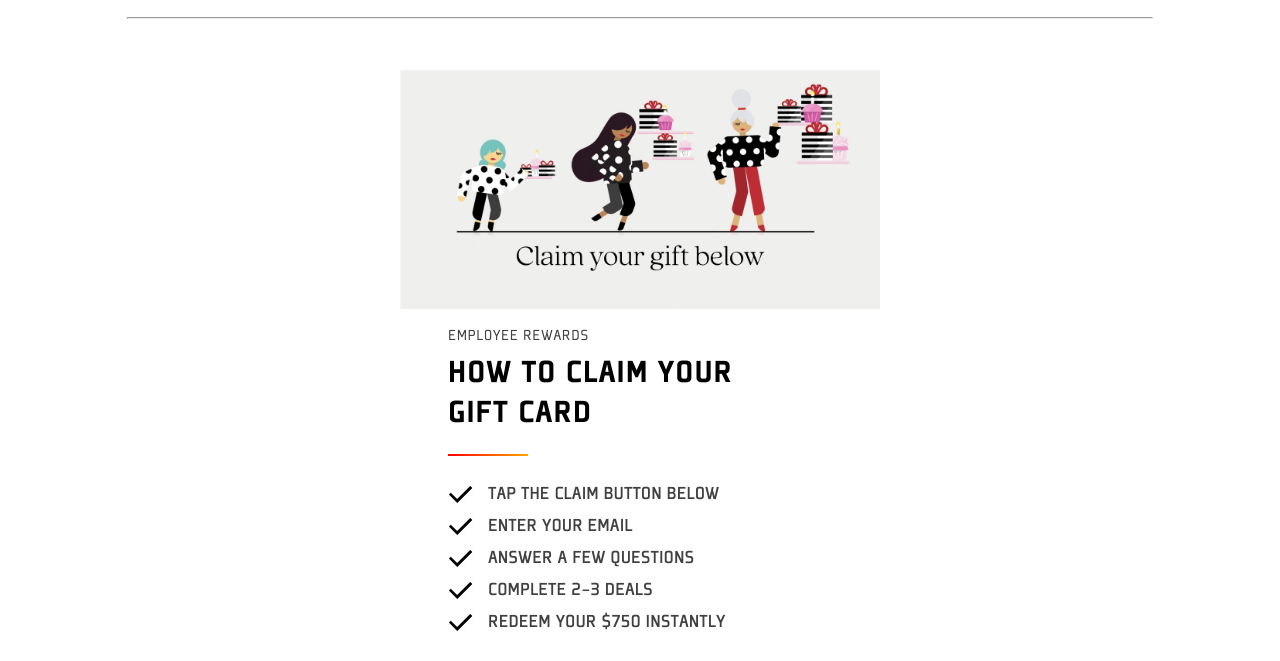
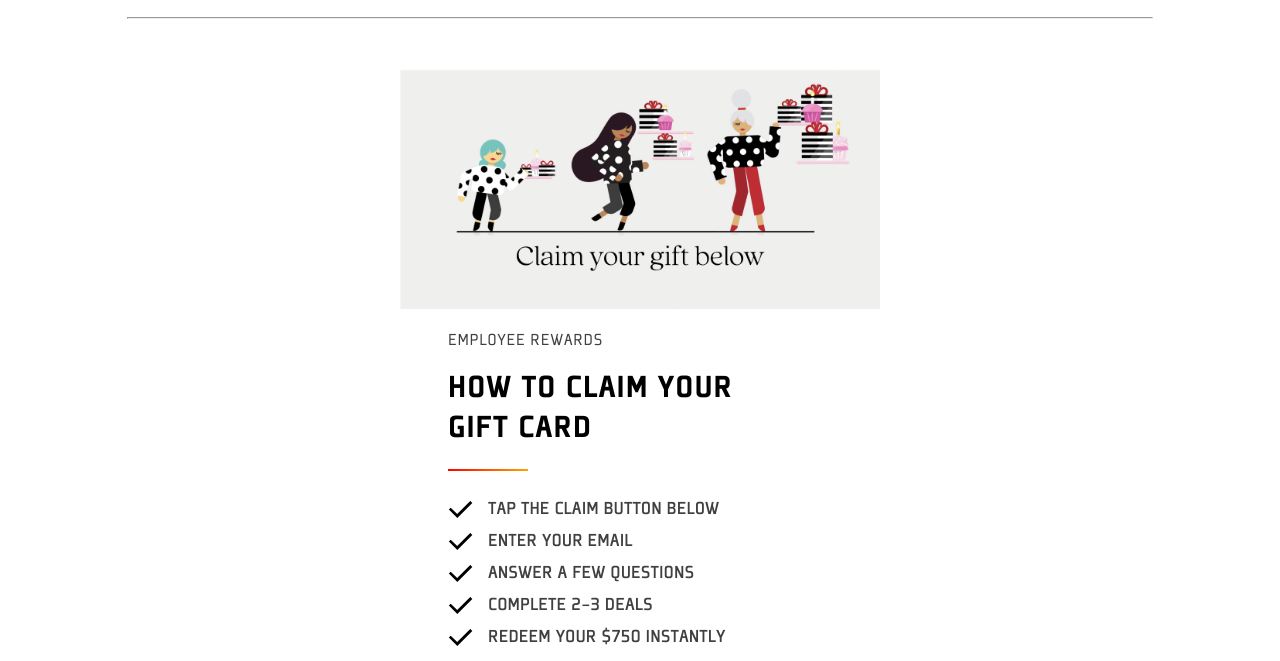
Before and after one commit to DhaniCG/sephora-landing, a plain HTML site: page index.html in a window 1280 px wide. Shown: the part 436-1097 px from the top of the page. Drawn offline with Linux system fonts and the light colour scheme.

Commit message:
Change small text size and gap to title

```diff
--- a/files/style.css
+++ b/files/style.css
@@ -200,6 +200,8 @@ main .claim-card {
     color: #404040;
     letter-spacing: 0.03em;
     font-family: "Plexes", sans-serif;
+    font-size: 1.1rem;
+    margin-top: 20px;
     margin-bottom: 0;
 }
 
@@ -209,7 +211,7 @@ main .claim-card {
     letter-spacing: 0.03em;
     text-transform: uppercase;
     /* text-align: center; */
-    margin-top: 10px;
+    margin-top: 20px;
     margin-bottom: 20px;
 }
 
```
